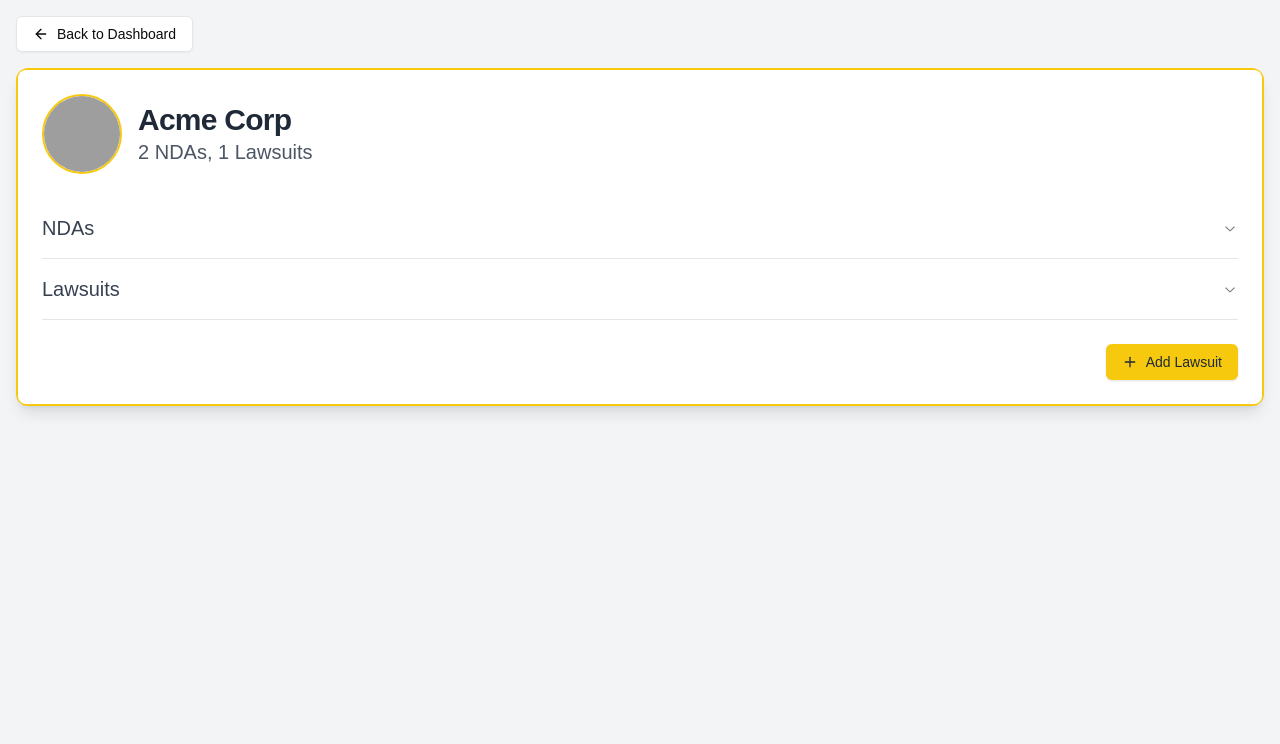
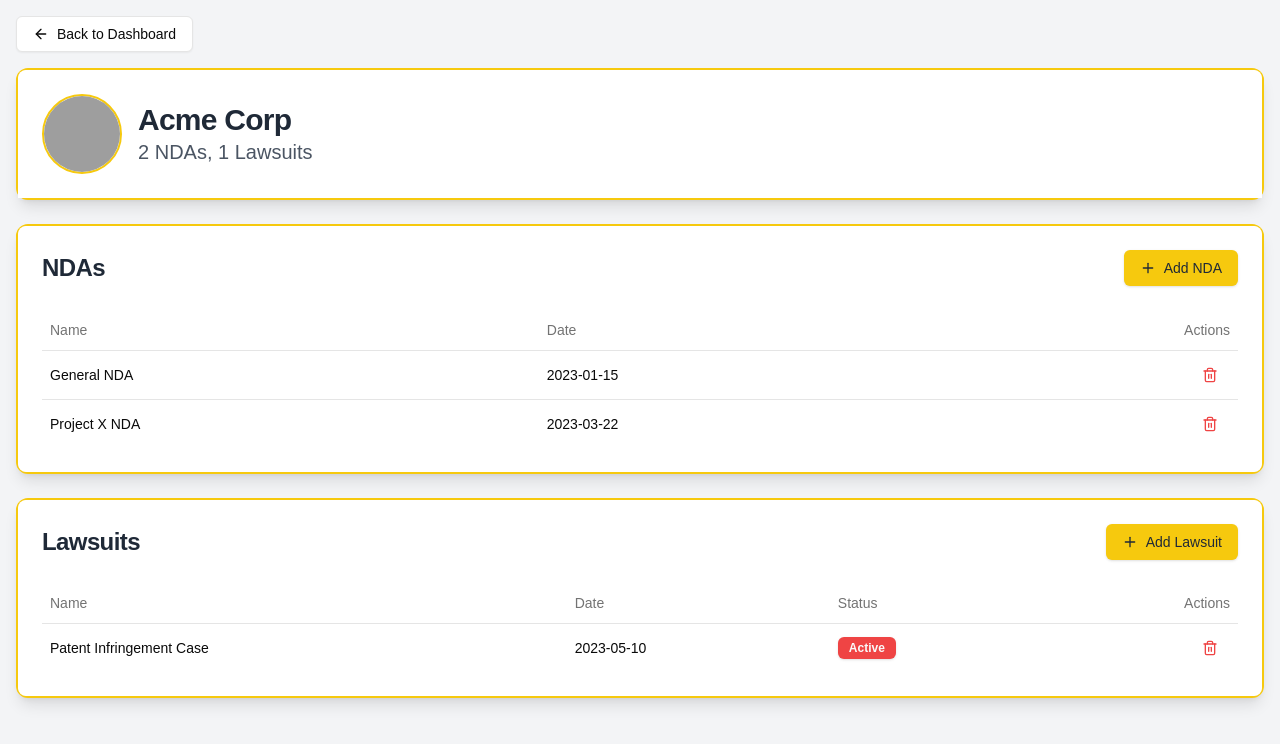
Before and after one commit to root-daemon/researchsonics-frontend, a Next.js app: page /client/1 in a window 1280 px wide. Shown: the top 744 px of the page. Built offline with nearby package versions, Linux system fonts and the light colour scheme; grey boxes are pictures that could not be loaded.

Commit message:
feat: client page ui

```diff
--- a/app/client/[id]/page.tsx
+++ b/app/client/[id]/page.tsx
@@ -1,9 +1,9 @@
-import { ClientDetailsComponent } from "@/components/client-details";
+import { ClientDetails } from "@/components/client-details";
 
 export default function ClientDetailsPage({
   params,
 }: {
   params: { id: string };
 }) {
-  return <ClientDetailsComponent id={parseInt(params.id, 10)} />;
+  return <ClientDetails id={parseInt(params.id, 10)} />;
 }
--- a/components/client-details.tsx
+++ b/components/client-details.tsx
@@ -1,6 +1,7 @@
 "use client";
 
 import React, { useState } from "react";
+import { useRouter } from "next/router";
 import {
   Card,
   CardContent,
@@ -10,13 +11,6 @@ import {
 } from "@/components/ui/card";
 import { Avatar, AvatarFallback, AvatarImage } from "@/components/ui/avatar";
 import { Badge } from "@/components/ui/badge";
-import { ScrollArea } from "@/components/ui/scroll-area";
-import {
-  Accordion,
-  AccordionContent,
-  AccordionItem,
-  AccordionTrigger,
-} from "@/components/ui/accordion";
 import { Button } from "@/components/ui/button";
 import {
   Dialog,
@@ -34,7 +28,17 @@ import {
   SelectTrigger,
   SelectValue,
 } from "@/components/ui/select";
-import { FileText, AlertTriangle, Plus, ArrowLeft } from "lucide-react";
+import {
+  Table,
+  TableBody,
+  TableCell,
+  TableHead,
+  TableHeader,
+  TableRow,
+} from "@/components/ui/table";
+import { Plus, ArrowLeft, Trash2 } from "lucide-react";
+
+// This would typically come from an API or database
 const getClientById = (id: number) => {
   const clients = [
     {
@@ -87,43 +91,89 @@ const getClientById = (id: number) => {
   ];
   return clients.find((client) => client.id === id);
 };
-export function ClientDetailsComponent({ id }: { id: number }) {
-  const [client, setClient] = useState(getClientById(id));
-  const [isDialogOpen, setIsDialogOpen] = useState(false);
+
+interface ClientDetailsProps {
+  id: number;
+}
+
+export const ClientDetails: React.FC<ClientDetailsProps> = ({ id }) => {
+  const [client, setClient] = useState(
+    id ? getClientById(parseInt(id as unknown as string, 10)) : null,
+  );
+  const [isNdaDialogOpen, setIsNdaDialogOpen] = useState(false);
+  const [isLawsuitDialogOpen, setIsLawsuitDialogOpen] = useState(false);
+  const [newNda, setNewNda] = useState({ name: "", date: "" });
   const [newLawsuit, setNewLawsuit] = useState({
     name: "",
     date: "",
     status: "Pending",
   });
 
+  const handleAddNda = () => {
+    if (newNda.name && newNda.date && client) {
+      const updatedClient = {
+        ...client,
+        ndas: [
+          ...(client.ndas || []),
+          { ...newNda, id: (client.ndas?.length || 0) + 1 },
+        ],
+      };
+
+      setClient(updatedClient);
+      setNewNda({ name: "", date: "" });
+      setIsNdaDialogOpen(false);
+    }
+  };
+
   const handleAddLawsuit = () => {
-    if (newLawsuit.name && newLawsuit.date) {
+    if (newLawsuit.name && newLawsuit.date && client) {
       const updatedClient = {
-        ...client!,
+        ...client,
         lawsuits: [
-          ...client!.lawsuits,
-          { ...newLawsuit, id: client!.lawsuits.length + 1 },
+          ...(client.lawsuits || []),
+          { ...newLawsuit, id: (client.lawsuits?.length || 0) + 1 },
         ],
       };
       setClient(updatedClient);
       setNewLawsuit({ name: "", date: "", status: "Pending" });
-      setIsDialogOpen(false);
+      setIsLawsuitDialogOpen(false);
     }
   };
 
-  if (!client) return <div>Loading...</div>;
+  const handleDeleteNda = (ndaId: number) => {
+    if (client) {
+      const updatedClient = {
+        ...client,
+        ndas: client.ndas.filter((nda) => nda.id !== ndaId),
+      };
+      setClient(updatedClient);
+    }
+  };
 
+  const handleDeleteLawsuit = (lawsuitId: number) => {
+    if (client) {
+      const updatedClient = {
+        ...client,
+        lawsuits: client.lawsuits.filter((lawsuit) => lawsuit.id !== lawsuitId),
+      };
+      setClient(updatedClient);
+    }
+  };
+
+  if (!client) {
+    return <div>Loading...</div>;
+  }
   return (
     <div className="min-h-screen bg-gray-100">
       <div className="container mx-auto p-4">
         <Button
-          onClick={() => window.history.back()}
+          onClick={() => router.push("/")}
           variant="outline"
           className="mb-4"
         >
           <ArrowLeft className="mr-2 h-4 w-4" /> Back to Dashboard
         </Button>
-        <Card className="w-full border-2 border-[#f6c90e] shadow-lg">
+        <Card className="mb-6 w-full border-2 border-[#f6c90e] shadow-lg">
           <CardHeader className="rounded-t-lg bg-white">
             <div className="flex items-center space-x-4">
               <Avatar className="h-20 w-20 border-2 border-[#f6c90e]">
@@ -142,87 +192,102 @@ export function ClientDetailsComponent({ id }: { id: number }) {
               </div>
             </div>
           </CardHeader>
+        </Card>
+
+        <Card className="mb-6 w-full border-2 border-[#f6c90e] shadow-lg">
+          <CardHeader className="rounded-t-lg bg-white">
+            <div className="flex items-center justify-between">
+              <CardTitle className="text-2xl text-gray-800">NDAs</CardTitle>
+              <Dialog open={isNdaDialogOpen} onOpenChange={setIsNdaDialogOpen}>
+                <DialogTrigger asChild>
+                  <Button className="bg-[#f6c90e] text-gray-800 hover:bg-[#e0b60d]">
+                    <Plus className="mr-2 h-4 w-4" /> Add NDA
+                  </Button>
+                </DialogTrigger>
+                <DialogContent className="sm:max-w-[425px]">
+                  <DialogHeader>
+                    <DialogTitle>Add New NDA</DialogTitle>
+                  </DialogHeader>
+                  <div className="grid gap-4 py-4">
+                    <div className="grid grid-cols-4 items-center gap-4">
+                      <Label htmlFor="nda-name" className="text-right">
+                        Name
+                      </Label>
+                      <Input
+                        id="nda-name"
+                        value={newNda.name}
+                        onChange={(e) =>
+                          setNewNda({ ...newNda, name: e.target.value })
+                        }
+                        className="col-span-3"
+                      />
+                    </div>
+                    <div className="grid grid-cols-4 items-center gap-4">
+                      <Label htmlFor="nda-date" className="text-right">
+                        Date
+                      </Label>
+                      <Input
+                        id="nda-date"
+                        type="date"
+                        value={newNda.date}
+                        onChange={(e) =>
+                          setNewNda({ ...newNda, date: e.target.value })
+                        }
+                        className="col-span-3"
+                      />
+                    </div>
+                  </div>
+                  <div className="flex justify-end">
+                    <Button
+                      onClick={handleAddNda}
+                      className="bg-[#f6c90e] text-gray-800 hover:bg-[#e0b60d]"
+                    >
+                      Add NDA
+                    </Button>
+                  </div>
+                </DialogContent>
+              </Dialog>
+            </div>
+          </CardHeader>
           <CardContent className="rounded-b-lg bg-white">
-            <Accordion type="single" collapsible className="w-full">
-              <AccordionItem value="ndas">
-                <AccordionTrigger className="text-xl text-gray-700 hover:text-[#f6c90e]">
-                  NDAs
-                </AccordionTrigger>
-                <AccordionContent>
-                  <ScrollArea className="h-[200px] w-full rounded-md border p-4">
-                    {client.ndas.map((nda) => (
-                      <div
-                        key={nda.id}
-                        className="mb-4 flex items-center justify-between"
+            <Table>
+              <TableHeader>
+                <TableRow>
+                  <TableHead>Name</TableHead>
+                  <TableHead>Date</TableHead>
+                  <TableHead className="text-right">Actions</TableHead>
+                </TableRow>
+              </TableHeader>
+              <TableBody>
+                {client.ndas.map((nda) => (
+                  <TableRow key={nda.id}>
+                    <TableCell className="font-medium">{nda.name}</TableCell>
+                    <TableCell>{nda.date}</TableCell>
+                    <TableCell className="text-right">
+                      <Button
+                        variant="ghost"
+                        size="sm"
+                        onClick={() => handleDeleteNda(nda.id)}
+                        className="text-red-500 hover:text-red-700"
                       >
-                        <div className="flex items-center">
-                          <FileText className="mr-2 h-6 w-6 text-[#f6c90e]" />
-                          <span className="text-lg text-gray-700">
-                            {nda.name}
-                          </span>
-                        </div>
-                        <Badge
-                          variant="outline"
-                          className="border-[#f6c90e] bg-[#f6c90e] text-lg text-gray-800"
-                        >
-                          {nda.date}
-                        </Badge>
-                      </div>
-                    ))}
-                  </ScrollArea>
-                </AccordionContent>
-              </AccordionItem>
-              <AccordionItem value="lawsuits">
-                <AccordionTrigger className="text-xl text-gray-700 hover:text-[#f6c90e]">
-                  Lawsuits
-                </AccordionTrigger>
-                <AccordionContent>
-                  <ScrollArea className="h-[200px] w-full rounded-md border p-4">
-                    {client.lawsuits.map((lawsuit) => (
-                      <div
-                        key={lawsuit.id}
-                        className="mb-4 flex items-center justify-between"
-                      >
-                        <div className="flex items-center">
-                          <AlertTriangle className="mr-2 h-6 w-6 text-[#f6c90e]" />
-                          <span className="text-lg text-gray-700">
-                            {lawsuit.name}
-                          </span>
-                        </div>
-                        <div className="flex items-center space-x-2">
-                          <Badge
-                            variant={
-                              lawsuit.status === "Active"
-                                ? "destructive"
-                                : lawsuit.status === "Pending"
-                                  ? "default"
-                                  : "secondary"
-                            }
-                            className={`text-lg ${
-                              lawsuit.status === "Active"
-                                ? "bg-red-500"
-                                : lawsuit.status === "Pending"
-                                  ? "bg-[#f6c90e] text-gray-800"
-                                  : "bg-green-500"
-                            }`}
-                          >
-                            {lawsuit.status}
-                          </Badge>
-                          <Badge
-                            variant="outline"
-                            className="text-lg text-gray-600"
-                          >
-                            {lawsuit.date}
-                          </Badge>
-                        </div>
-                      </div>
-                    ))}
-                  </ScrollArea>
-                </AccordionContent>
-              </AccordionItem>
-            </Accordion>
-            <div className="mt-6 flex justify-end">
-              <Dialog open={isDialogOpen} onOpenChange={setIsDialogOpen}>
+                        <Trash2 className="h-4 w-4" />
+                      </Button>
+                    </TableCell>
+                  </TableRow>
+                ))}
+              </TableBody>
+            </Table>
+          </CardContent>
+        </Card>
+
+        <Card className="w-full border-2 border-[#f6c90e] shadow-lg">
+          <CardHeader className="rounded-t-lg bg-white">
+            <div className="flex items-center justify-between">
+              <CardTitle className="text-2xl text-gray-800">Lawsuits</CardTitle>
+              <Dialog
+                open={isLawsuitDialogOpen}
+                onOpenChange={setIsLawsuitDialogOpen}
+              >
                 <DialogTrigger asChild>
                   <Button className="bg-[#f6c90e] text-gray-800 hover:bg-[#e0b60d]">
                     <Plus className="mr-2 h-4 w-4" /> Add Lawsuit
@@ -234,11 +299,11 @@ export function ClientDetailsComponent({ id }: { id: number }) {
                   </DialogHeader>
                   <div className="grid gap-4 py-4">
                     <div className="grid grid-cols-4 items-center gap-4">
-                      <Label htmlFor="name" className="text-right">
+                      <Label htmlFor="lawsuit-name" className="text-right">
                         Name
                       </Label>
                       <Input
-                        id="name"
+                        id="lawsuit-name"
                         value={newLawsuit.name}
                         onChange={(e) =>
                           setNewLawsuit({ ...newLawsuit, name: e.target.value })
@@ -247,11 +312,11 @@ export function ClientDetailsComponent({ id }: { id: number }) {
                       />
                     </div>
                     <div className="grid grid-cols-4 items-center gap-4">
-                      <Label htmlFor="date" className="text-right">
+                      <Label htmlFor="lawsuit-date" className="text-right">
                         Date
                       </Label>
                       <Input
-                        id="date"
+                        id="lawsuit-date"
                         type="date"
                         value={newLawsuit.date}
                         onChange={(e) =>
@@ -261,7 +326,7 @@ export function ClientDetailsComponent({ id }: { id: number }) {
                       />
                     </div>
                     <div className="grid grid-cols-4 items-center gap-4">
-                      <Label htmlFor="status" className="text-right">
+                      <Label htmlFor="lawsuit-status" className="text-right">
                         Status
                       </Label>
                       <Select
@@ -292,9 +357,61 @@ export function ClientDetailsComponent({ id }: { id: number }) {
                 </DialogContent>
               </Dialog>
             </div>
+          </CardHeader>
+          <CardContent className="rounded-b-lg bg-white">
+            <Table>
+              <TableHeader>
+                <TableRow>
+                  <TableHead>Name</TableHead>
+                  <TableHead>Date</TableHead>
+                  <TableHead>Status</TableHead>
+                  <TableHead className="text-right">Actions</TableHead>
+                </TableRow>
+              </TableHeader>
+              <TableBody>
+                {client.lawsuits.map((lawsuit) => (
+                  <TableRow key={lawsuit.id}>
+                    <TableCell className="font-medium">
+                      {lawsuit.name}
+                    </TableCell>
+                    <TableCell>{lawsuit.date}</TableCell>
+                    <TableCell>
+                      <Badge
+                        variant={
+                          lawsuit.status === "Active"
+                            ? "destructive"
+                            : lawsuit.status === "Pending"
+                              ? "default"
+                              : "secondary"
+                        }
+                        className={
+                          lawsuit.status === "Active"
+                            ? "bg-red-500"
+                            : lawsuit.status === "Pending"
+                              ? "bg-[#f6c90e] text-gray-800"
+                              : "bg-green-500"
+                        }
+                      >
+                        {lawsuit.status}
+                      </Badge>
+                    </TableCell>
+                    <TableCell className="text-right">
+                      <Button
+                        variant="ghost"
+                        size="sm"
+                        onClick={() => handleDeleteLawsuit(lawsuit.id)}
+                        className="text-red-500 hover:text-red-700"
+                      >
+                        <Trash2 className="h-4 w-4" />
+                      </Button>
+                    </TableCell>
+                  </TableRow>
+                ))}
+              </TableBody>
+            </Table>
           </CardContent>
         </Card>
       </div>
     </div>
   );
-}
+};
--- /dev/null
+++ b/components/ui/table.tsx
@@ -0,0 +1,120 @@
+import * as React from "react"
+
+import { cn } from "@/lib/utils"
+
+const Table = React.forwardRef<
+  HTMLTableElement,
+  React.HTMLAttributes<HTMLTableElement>
+>(({ className, ...props }, ref) => (
+  <div className="relative w-full overflow-auto">
+    <table
+      ref={ref}
+      className={cn("w-full caption-bottom text-sm", className)}
+      {...props}
+    />
+  </div>
+))
+Table.displayName = "Table"
+
+const TableHeader = React.forwardRef<
+  HTMLTableSectionElement,
+  React.HTMLAttributes<HTMLTableSectionElement>
+>(({ className, ...props }, ref) => (
+  <thead ref={ref} className={cn("[&_tr]:border-b", className)} {...props} />
+))
+TableHeader.displayName = "TableHeader"
+
+const TableBody = React.forwardRef<
+  HTMLTableSectionElement,
+  React.HTMLAttributes<HTMLTableSectionElement>
+>(({ className, ...props }, ref) => (
+  <tbody
+    ref={ref}
+    className={cn("[&_tr:last-child]:border-0", className)}
+    {...props}
+  />
+))
+TableBody.displayName = "TableBody"
+
+const TableFooter = React.forwardRef<
+  HTMLTableSectionElement,
+  React.HTMLAttributes<HTMLTableSectionElement>
+>(({ className, ...props }, ref) => (
+  <tfoot
+    ref={ref}
+    className={cn(
+      "border-t bg-muted/50 font-medium [&>tr]:last:border-b-0",
+      className
+    )}
+    {...props}
+  />
+))
+TableFooter.displayName = "TableFooter"
+
+const TableRow = React.forwardRef<
+  HTMLTableRowElement,
+  React.HTMLAttributes<HTMLTableRowElement>
+>(({ className, ...props }, ref) => (
+  <tr
+    ref={ref}
+    className={cn(
+      "border-b transition-colors hover:bg-muted/50 data-[state=selected]:bg-muted",
+      className
+    )}
+    {...props}
+  />
+))
+TableRow.displayName = "TableRow"
+
+const TableHead = React.forwardRef<
+  HTMLTableCellElement,
+  React.ThHTMLAttributes<HTMLTableCellElement>
+>(({ className, ...props }, ref) => (
+  <th
+    ref={ref}
+    className={cn(
+      "h-10 px-2 text-left align-middle font-medium text-muted-foreground [&:has([role=checkbox])]:pr-0 [&>[role=checkbox]]:translate-y-[2px]",
+      className
+    )}
+    {...props}
+  />
+))
+TableHead.displayName = "TableHead"
+
+const TableCell = React.forwardRef<
+  HTMLTableCellElement,
+  React.TdHTMLAttributes<HTMLTableCellElement>
+>(({ className, ...props }, ref) => (
+  <td
+    ref={ref}
+    className={cn(
+      "p-2 align-middle [&:has([role=checkbox])]:pr-0 [&>[role=checkbox]]:translate-y-[2px]",
+      className
+    )}
+    {...props}
+  />
+))
+TableCell.displayName = "TableCell"
+
+const TableCaption = React.forwardRef<
+  HTMLTableCaptionElement,
+  React.HTMLAttributes<HTMLTableCaptionElement>
+>(({ className, ...props }, ref) => (
+  <caption
+    ref={ref}
+    className={cn("mt-4 text-sm text-muted-foreground", className)}
+    {...props}
+  />
+))
+TableCaption.displayName = "TableCaption"
+
+export {
+  Table,
+  TableHeader,
+  TableBody,
+  TableFooter,
+  TableHead,
+  TableRow,
+  TableCell,
+  TableCaption,
+}
```
